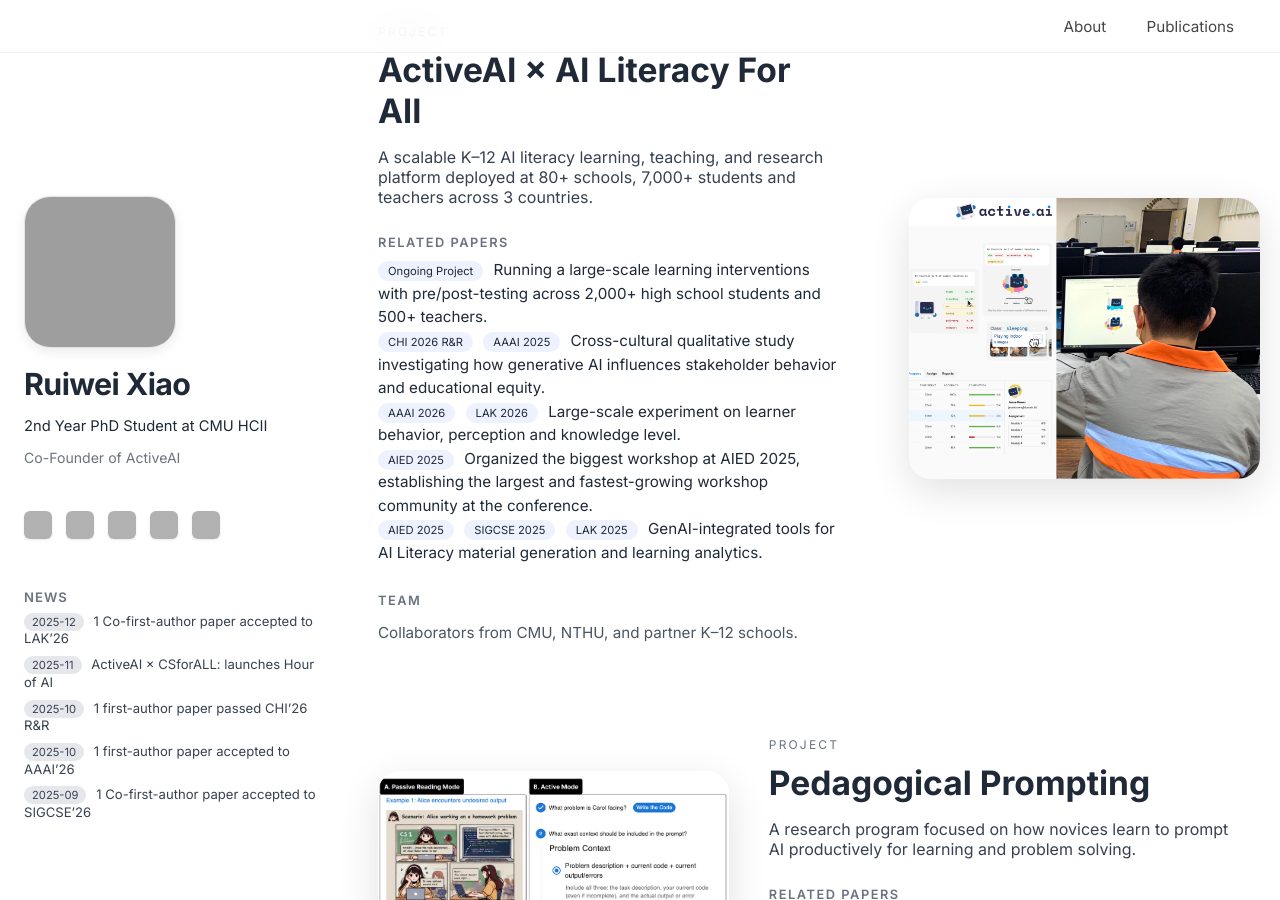
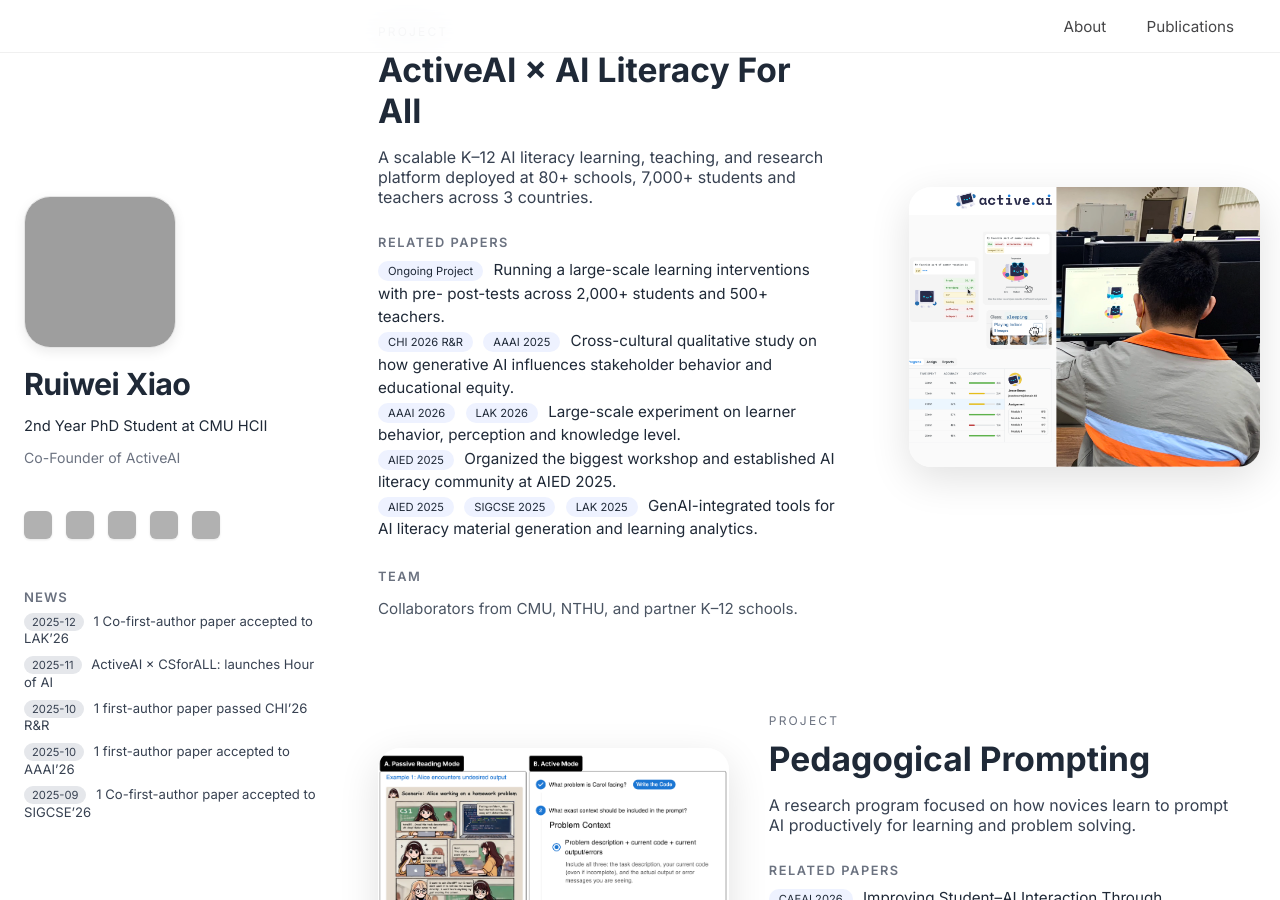
Before and after one commit to ruiwei-xiao/ruiwei-xiao.github.io, a Jekyll site: the page built from index.md, in a window 1280 px wide and 900 px high, scrolled down 323 px. Built offline with Jekyll 4.4.1, drawn with Linux system fonts in a browser that asks for light colours; grey boxes are pictures that could not be loaded.

Commit message:
Update index.md

```diff
--- a/index.md
+++ b/index.md
@@ -32,15 +32,15 @@
 
     <div class="project-section-title">Related Papers</div>
     <div class="related-papers">
-      <span class="paper-pill">Ongoing Project</span> Running a large-scale learning interventions with pre/post-testing across 2,000+ high school students and 500+ teachers.
+      <span class="paper-pill">Ongoing Project</span> Running a large-scale learning interventions with pre- post-tests across 2,000+ students and 500+ teachers.
       <br>
-      <span class="paper-pill">CHI 2026 R&R</span> <span class="paper-pill">AAAI 2025</span> Cross-cultural qualitative study investigating how generative AI influences stakeholder behavior and educational equity.
+      <span class="paper-pill">CHI 2026 R&R</span> <span class="paper-pill">AAAI 2025</span> Cross-cultural qualitative study on how generative AI influences stakeholder behavior and educational equity.
       <br>
       <span class="paper-pill">AAAI 2026</span> <span class="paper-pill">LAK 2026</span> Large-scale experiment on learner behavior, perception and knowledge level.
       <br>
-      <span class="paper-pill">AIED 2025</span> Organized the biggest workshop at AIED 2025, establishing the largest and fastest-growing workshop community at the conference.
+      <span class="paper-pill">AIED 2025</span> Organized the biggest workshop and established AI literacy community at AIED 2025.
       <br>
-      <span class="paper-pill">AIED 2025</span> <span class="paper-pill">SIGCSE 2025</span> <span class="paper-pill">LAK 2025</span> GenAI-integrated tools for AI Literacy material generation and learning analytics.
+      <span class="paper-pill">AIED 2025</span> <span class="paper-pill">SIGCSE 2025</span> <span class="paper-pill">LAK 2025</span> GenAI-integrated tools for AI literacy material generation and learning analytics.
     </div>
 
     <div class="project-section-title">Team</div>
```
